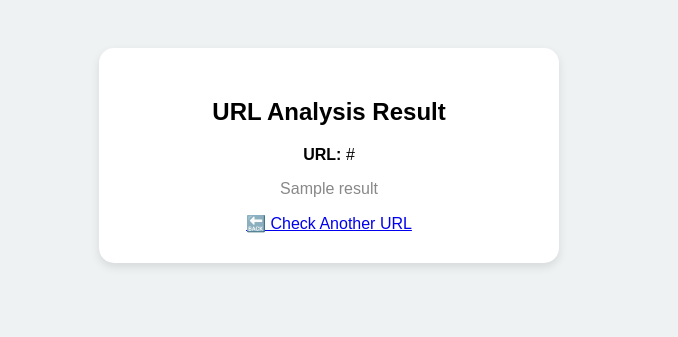
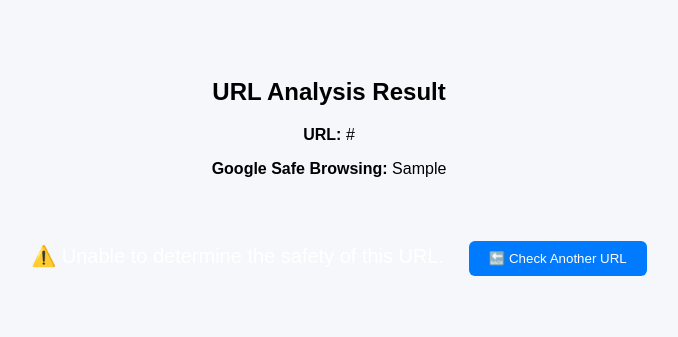
Before and after one commit to moulya-kr/FakeURLDetection, a Flask app: template templates/result.html in a window 1280 px wide. Shown: the top 337 px of the page, without its empty margins (311-989 px from the left). Run offline with Flask 3, Linux system fonts and the light colour scheme; the template is opened without the code that fills it: most values are stand-ins (such as "Sample title", 1, 10 or a date in 2020); parts of the project's set-up code (start-up, migrations or seed data) failed here and were passed over.

Commit message:
all changes need to be updates

```diff
--- a/templates/result.html
+++ b/templates/result.html
@@ -5,11 +5,67 @@
   <link rel="stylesheet" href="{{ url_for('static', filename='style.css') }}">
 </head>
 <body>
-  <div class="container">
+  <!DOCTYPE html>
+<html lang="en">
+<head>
+    <meta charset="UTF-8">
+    <title>URL Analysis Result</title>
+    <style>
+        body {
+            font-family: 'Poppins', sans-serif;
+            background-color: #f5f7fa;
+            text-align: center;
+            padding: 50px;
+        }
+        .alert {
+            padding: 20px;
+            border-radius: 10px;
+            font-size: 20px;
+            color: white;
+            margin-top: 30px;
+            display: inline-block;
+        }
+        .safe {
+            background-color: #4CAF50;
+            animation: fadeIn 1s;
+        }
+        .phish {
+            background-color: #f44336;
+            animation: fadeIn 1s;
+        }
+        @keyframes fadeIn {
+            from {opacity: 0;}
+            to {opacity: 1;}
+        }
+        .btn {
+            background-color: #007bff;
+            border: none;
+            padding: 10px 20px;
+            color: white;
+            border-radius: 6px;
+            cursor: pointer;
+            margin-top: 20px;
+        }
+    </style>
+</head>
+<body>
+
     <h2>URL Analysis Result</h2>
-    <p><b>URL:</b> {{ url }}</p>
-    <p style="color:{{ color }};">{{ result }}</p>
-    <a href="/">🔙 Check Another URL</a>
-  </div>
+    <p><strong>URL:</strong> {{ url }}</p>
+    <p><strong>Google Safe Browsing:</strong> {{ google_result }}</p>
+
+    {% if 'phish' in prediction.lower() %}
+        <div class="alert phish">⚠️ Warning! This might be a Phishing Website!</div>
+    {% elif 'legit' in prediction.lower() or 'safe' in prediction.lower() %}
+        <div class="alert safe">✅ This website appears Safe!</div>
+    {% else %}
+        <div class="alert">⚠️ Unable to determine the safety of this URL.</div>
+    {% endif %}
+
+    <button class="btn" onclick="window.location.href='/'">🔙 Check Another URL</button>
+
 </body>
 </html>
+
+</body>
+</html>
```
Also changed, not shown: app_backup.py (added, +83 -0 lines).
